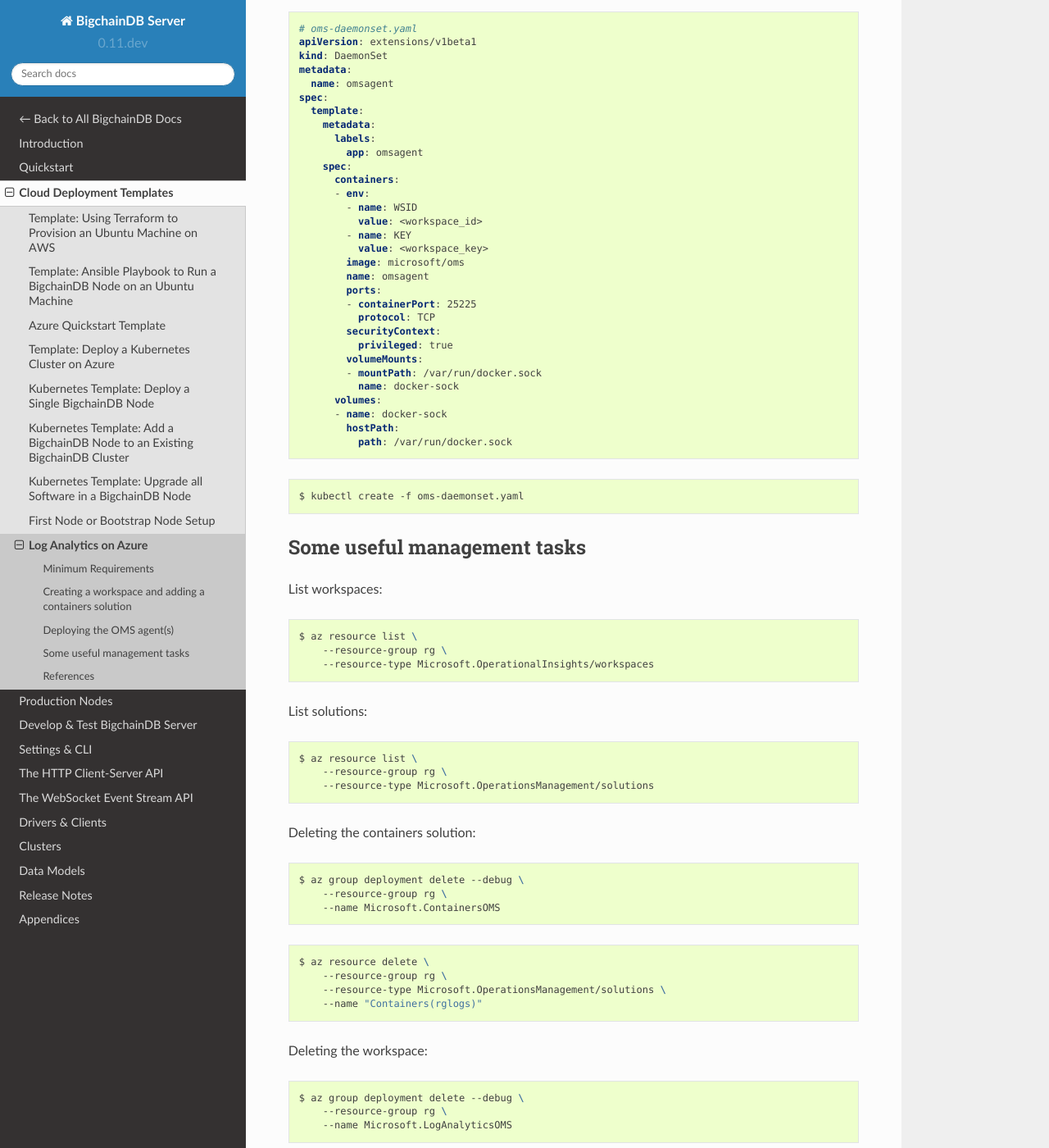
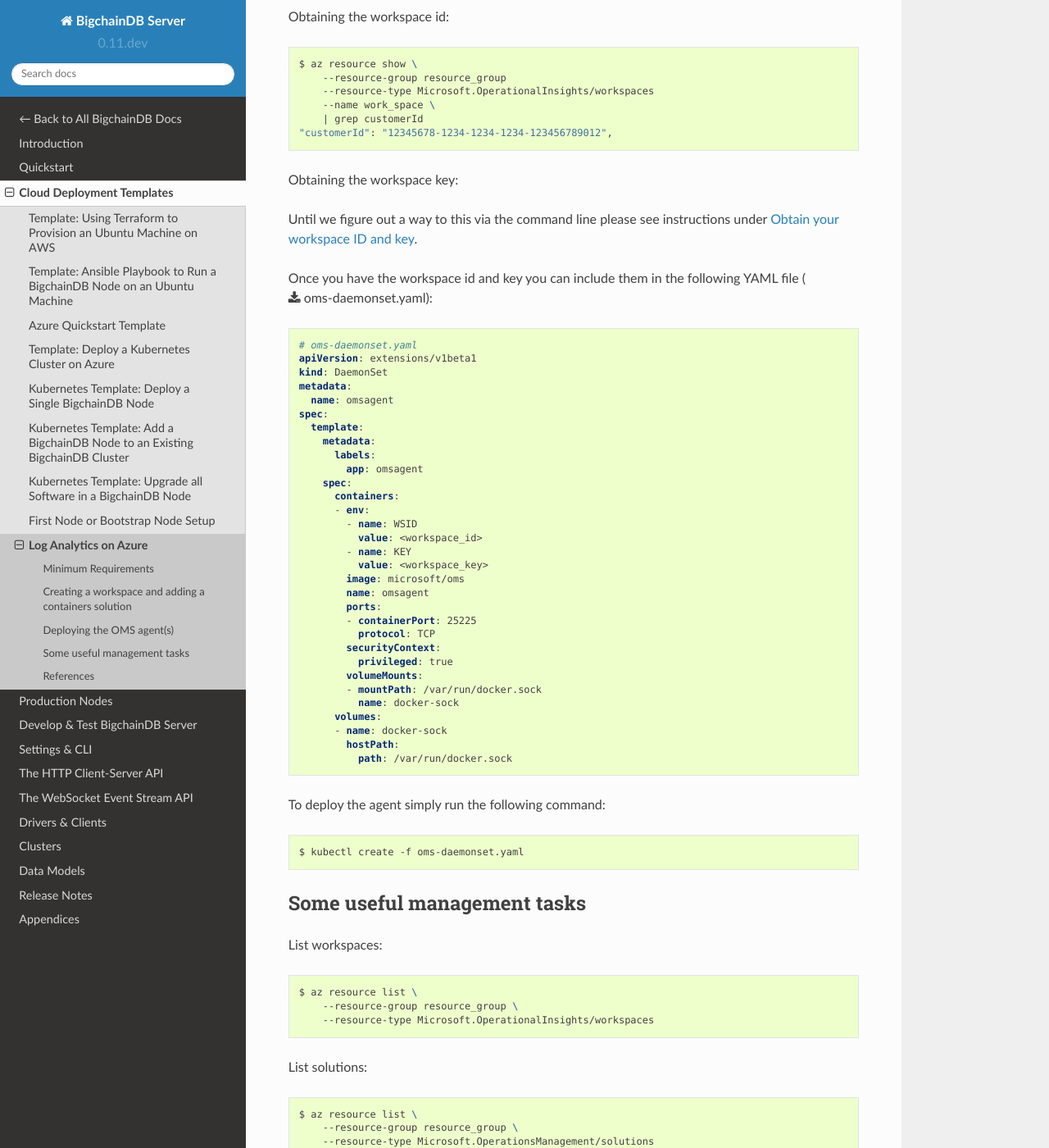
Before and after one commit to bigchaindb/bigchaindb, a Sphinx documentation site: the page built from docs/server/source/cloud-deployment-templates/log-analytics.rst, in a window 1280 px wide and 1400 px high, scrolled down 2571 px. Shown: the whole window at 82% size. Built offline with Sphinx 7.4.7 and the Read the Docs theme 2.0.0, drawn with Linux system fonts in a browser that asks for light colours; pages that are not in the unit, such as notebooks, are missing from menus; some of the changed text lies outside the part shown.

Commit message:
Address remaining details

```diff
--- a/docs/server/source/cloud-deployment-templates/log-analytics.rst
+++ b/docs/server/source/cloud-deployment-templates/log-analytics.rst
@@ -27,11 +27,21 @@
 
 Creating a workspace and adding a containers solution
 -----------------------------------------------------
+For the sake of this document and example, we'll assume an existing resource
+group named:
+
+* ``resource_group``
+
+and the workspace we'll create will be named:
+
+* ``work_space``
+
+If you feel creative you may replace these names by more interesting ones.
 
 .. code-block:: bash
 
     $ az group deployment create --debug \
-        --resource-group rg \
+        --resource-group resource_group \
         --name "Microsoft.LogAnalyticsOMS" \
         --template-file log_analytics_oms.json \
         --parameters @log_analytics_oms.parameters.json
@@ -102,7 +112,7 @@
     	    "value": "Free"
     	},
     	"workspaceName": {
-    	    "value": "rg-abc-logs"
+    	    "value": "work_space"
     	},
     	"solutionType": {
     	    "value": "Containers"
@@ -122,14 +132,21 @@
 .. code-block:: bash
 
     $ az resource show \
-        --resource-group rg
+        --resource-group resource_group
         --resource-type Microsoft.OperationalInsights/workspaces
-        --name rg-abc-logs \
+        --name work_space \
         | grep customerId
     "customerId": "12345678-1234-1234-1234-123456789012",
 
 Obtaining the workspace key:
 
+Until we figure out a way to this via the command line please see instructions
+under `Obtain your workspace ID and key
+<https://docs.microsoft.com/en-us/azure/container-service/container-service-kubernetes-oms#obtain-your-workspace-id-and-key>`_.
+
+Once you have the workspace id and key you can include them in the following
+YAML file (:download:`oms-daemonset.yaml
+<../../../../k8s/logging-and-monitoring/oms-daemonset.yaml>`):
 
 .. code-block:: yaml
 
@@ -165,6 +182,7 @@
             hostPath:
               path: /var/run/docker.sock
 
+To deploy the agent simply run the following command:
 
 .. code-block:: bash
 
@@ -178,7 +196,7 @@
 .. code-block:: bash
 
     $ az resource list \
-        --resource-group rg \
+        --resource-group resource_group \
         --resource-type Microsoft.OperationalInsights/workspaces
 
 List solutions:
@@ -186,7 +204,7 @@
 .. code-block:: bash
 
     $ az resource list \
-        --resource-group rg \
+        --resource-group resource_group \
         --resource-type Microsoft.OperationsManagement/solutions
 
 Deleting the containers solution:
@@ -194,30 +212,30 @@
 .. code-block:: bash
 
     $ az group deployment delete --debug \
-        --resource-group rg \
+        --resource-group resource_group \
         --name Microsoft.ContainersOMS
 
 .. code-block:: bash
 
     $ az resource delete \
-        --resource-group rg \
+        --resource-group resource_group \
         --resource-type Microsoft.OperationsManagement/solutions \
-        --name "Containers(rglogs)"
+        --name "Containers(work_space)"
 
 Deleting the workspace:
 
 .. code-block:: bash
 
     $ az group deployment delete --debug \
-        --resource-group rg \
+        --resource-group resource_group \
         --name Microsoft.LogAnalyticsOMS
 
 .. code-block:: bash
 
     $ az resource delete \
-        --resource-group rg \
+        --resource-group resource_group \
         --resource-type Microsoft.OperationalInsights/workspaces \
-        --name rglogs
+        --name work_space
 
 
 .. _oms-k8s-references:
```
